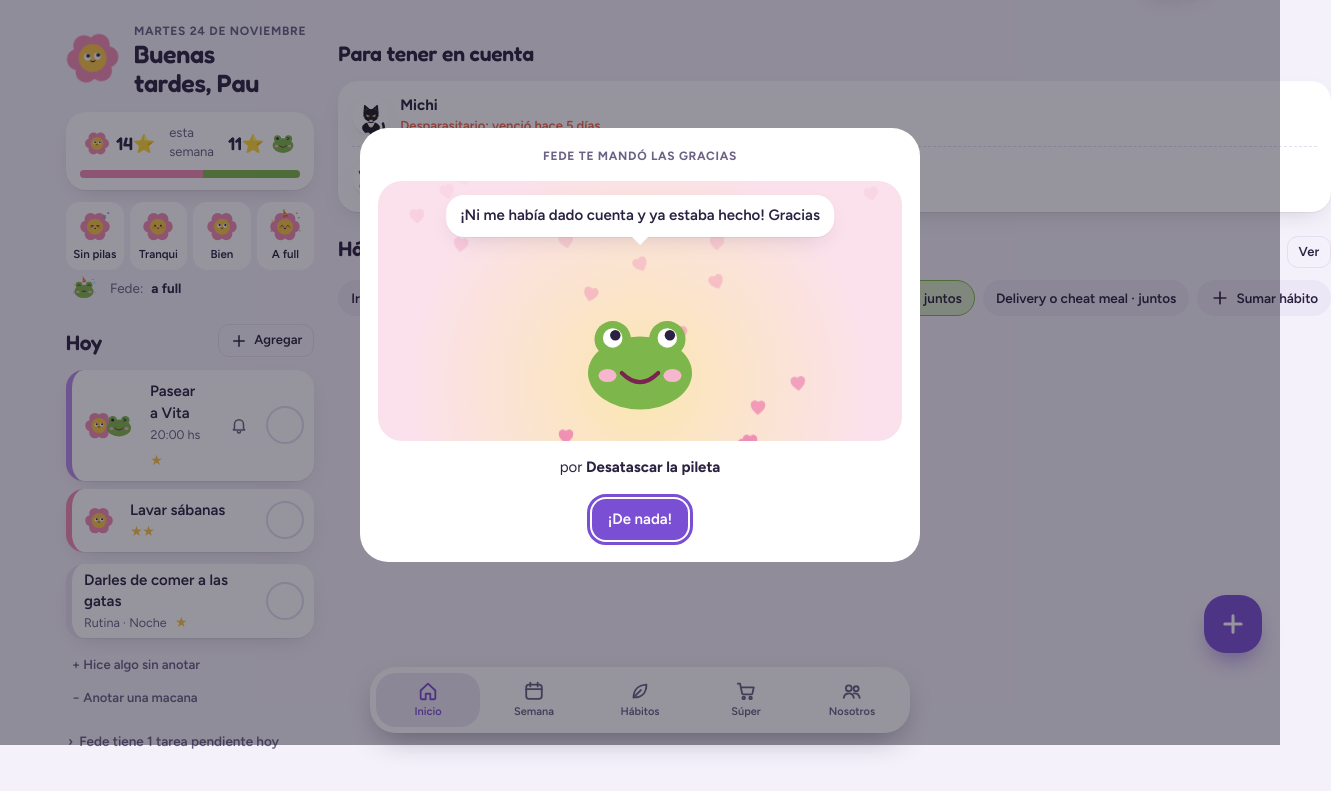
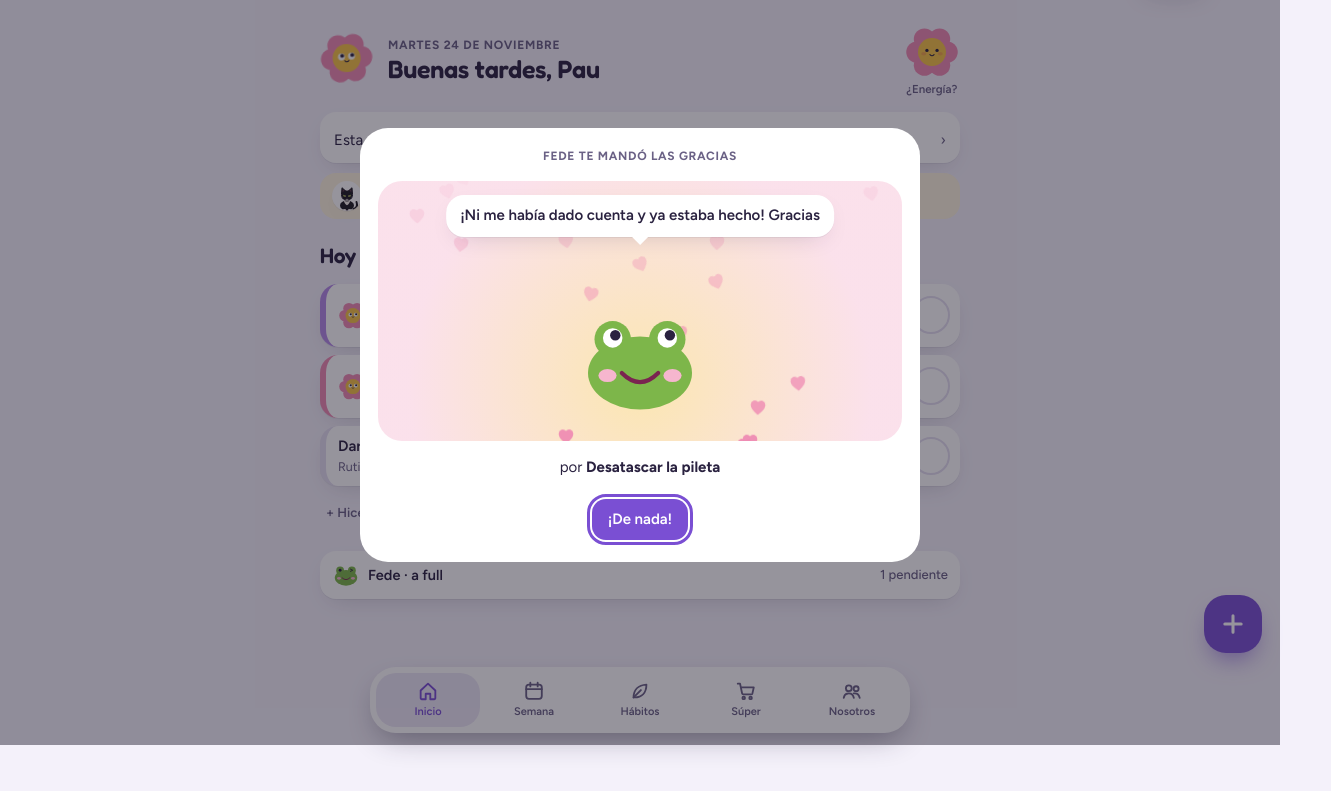
Before and after one commit to paumartz/nido, a website: page web/index.html in a window 1280 px wide. Shown: the part 55-846 px from the top of the page, 1331 px wide, since content can reach past the window. After the commit the page ends 800 px from the top, so only its background shows below. Drawn offline with Linux system fonts and the light colour scheme.

Commit message:
Inicio simple: hoy primero, estrellitas en una frase, energía en un botón, avisos solo urgentes, ideas en Semana
Co-Authored-By: Claude Opus 5.5 <noreply@anthropic.com>
Claude-Session: https://claude.ai/code/session_01JnBEVq471V7eicMB6wYMtG

```diff
--- a/web/index.html
+++ b/web/index.html
@@ -415,6 +415,21 @@ button.stk{font:inherit;color:inherit}
 .nudge-btn:hover{background:var(--soft)}
 .nudge-btn.sent{color:var(--teal)}
 .nudge-btn svg{width:18px;height:18px}
+.home1{max-width:640px;margin:0 auto}
+.moodbtn{flex:none;display:flex;flex-direction:column;align-items:center;gap:2px;font-size:11.5px;font-weight:600;color:var(--ink-2);padding:4px 6px;border-radius:14px}
+.moodbtn svg{width:38px;height:38px}
+.starline{display:flex;align-items:baseline;gap:4px;width:100%;margin-top:14px;padding:12px 14px;border-radius:16px;background:var(--paper);box-shadow:var(--shadow);font-size:15px;text-align:left}
+.starline b{font-family:var(--f-display);font-size:19px;font-weight:600}
+.notes{display:flex;flex-direction:column;gap:6px;margin-top:10px}
+.note{display:flex;align-items:center;gap:10px;width:100%;padding:8px 12px;border-radius:16px;background:color-mix(in srgb,var(--sun) 18%,var(--paper));text-align:left;font-size:14px}
+.note svg.char,.note>svg{width:30px;height:30px;flex:none}
+.note .pet-mini{width:30px;height:30px}.note .pet-mini svg.fam{width:30px;height:30px}
+.home1 .sec h2{font-size:21px}
+.theirs summary,.theirs .sum{display:flex;align-items:center;gap:8px;padding:10px 12px;border-radius:16px;background:var(--paper);box-shadow:var(--shadow);font-weight:600;color:var(--ink);font-size:14.5px}
+.theirs summary::before{display:none}
+.theirs summary svg,.theirs .sum svg{width:28px;height:28px}
+.theirs summary .muted,.theirs .sum .muted{margin-left:auto;font-weight:500;font-size:13px}
+.moodsheet .mood-b svg{width:56px;height:56px}
 @media (min-width:900px){.home-grid{display:grid;grid-template-columns:1.3fr 1fr;gap:24px;align-items:start}}
 </style>
 </head>
@@ -897,48 +912,46 @@ function taskCard(t, opts = {}){
 
 function viewHome(){
   const t = todayS(), P = prof(me), o = other(me), ws = weekStart(t), we = addDays(ws, 6);
-  const a = totalStars("pau", ws, we), b = totalStars("fede", ws, we), tot = a + b, pa = tot > 0 ? Math.round(Math.max(0, a) / Math.max(1, Math.max(0, a) + Math.max(0, b)) * 100) : 50;
+  const wk = totalStars(me, ws, we), wo = totalStars(o, ws, we);
   const mine = tasksOn(t).filter(x => !x.routine && ((x.assignees || []).includes(me) || !(x.assignees || []).length));
   const late = tasks().filter(x => x.day && x.day < t && x.status !== "done" && ((x.assignees || []).includes(me) || !(x.assignees || []).length)).sort((x, y) => x.day.localeCompare(y.day));
+  const myR = routinesOn(t).filter(r => (r.who || []).includes(me));
   const theirs = tasksOn(t).filter(x => !x.routine && (x.assignees || []).includes(o) && !(x.assignees || []).includes(me));
   const theirsLeft = theirs.filter(x => x.status !== "done").length;
-  const list = [...late, ...mine];
   const hr = new Date().getHours(), greet = hr < 6 ? "Buenas noches" : hr < 13 ? "Buen día" : hr < 20 ? "Buenas tardes" : "Buenas noches";
-  const mineM = moodOf(me, t), om = moodOf(o, t), play = lv => ui.moodPlay?.who === me && ui.moodPlay.lv === lv && Date.now() < ui.moodPlay.until;
-
-  // Un solo bloque con lo que hay que tener en cuenta (máximo 4 cosas)
-  const notes = [], row = (icon, title, sub, btn = "", act = "") => `<div class="list-row" ${act}>${icon}<div class="grow"><b>${title}</b>${sub ? `<div class="small muted">${sub}</div>` : ""}</div>${btn}</div>`;
+  const mineM = moodOf(me, t), om = moodOf(o, t);
+
+  // Solo lo urgente (máximo 3)
+  const notes = [], note = (icon, html, act) => `<button class="note" ${act}>${icon}<span>${html}</span></button>`;
   const nr = nextReminder();
-  if (nr && nr.off === 0) notes.push(row(charSVG({ char:"dog", color:"#C08A5B", face:"happy" }), esc(nr.r.text), `Hoy ${esc(nr.r.time)} hs`, "", `data-act="go" data-v="avisos" style="cursor:pointer"`));
-  petAlerts().slice(0, 2).forEach(al => notes.push(row(`<span class="pet-mini">${famSVG(al.k)}</span>`, esc(petName(al.k)), `<span style="${al.urgent ? "color:var(--tomato);font-weight:600" : ""}">${esc(al.txt)}</span>`, "", `data-act="pet-open" data-v="${al.k}" style="cursor:pointer"`)));
-  const sug = suggestions()[0];
-  if (sug) notes.push(row(charSVG(prof(sug.who || me)), "Idea", esc(sug.text), sug.act ? `<button class="btn sm pri" data-act="apply" data-v='${esc(JSON.stringify(sug.act))}'>${esc(sug.label)}</button>` : ""));
+  if (nr && nr.off === 0) notes.push(note(charSVG({ char:"dog", color:"#C08A5B", face:"happy" }), `<b>${esc(nr.r.time)}</b> · ${esc(nr.r.text)}`, `data-act="go" data-v="avisos"`));
+  petAlerts().filter(a => a.urgent).slice(0, 2).forEach(a => notes.push(note(`<span class="pet-mini">${famSVG(a.k)}</span>`, `<b>${esc(petName(a.k))}</b> · ${esc(a.txt)}`, `data-act="pet-open" data-v="${a.k}"`)));
   const rs = rewardsOf(me), bal = starBalance(me), can = rs.filter(r => r.cost <= bal).pop();
-  if (can) notes.push(row(stickerSVG("star", "#F6C445", charSVG({ char:"heart", color:"#F0644B", face:"party" })), `Ya podés canjear “${esc(can.title)}”`, `${fmtN(bal)}⭐ disponibles`, `<button class="btn sm" data-act="go" data-v="premios">Ver</button>`));
-  const dn = parse(t).getDate();
-  if (dn <= 5){ const d = parse(t); d.setDate(1); d.setMonth(d.getMonth() - 1); const pm = ymd(d).slice(0, 7);
-    notes.push(row(stickerSVG("scallop", "#EF8BB3", charSVG({ char:"star", color:"#F6C445", face:"happy" })), `Resumen de ${monthLabel(pm)}`, "", `<button class="btn sm" data-act="go-summary" data-v="${pm}">Ver</button>`)); }
-
-  return `<div class="home-grid"><div>
+  if (can) notes.push(note(stickerSVG("star", "#F6C445", charSVG({ char:"heart", color:"#F0644B", face:"party" })), `Ya podés canjear <b>${esc(can.title)}</b>`, `data-act="go" data-v="premios"`));
+
+  const routineRow = r => { const on = !!store.tasks[rtId(r.id, t)];
+    return `<div class="task ${on ? "done" : ""}" style="--tc:var(--line)"><div class="body"><span class="t">${esc(r.title)}</span><span class="m"><span>Rutina</span><span class="stars">${starStr(r.points || 1)}</span></span></div><button class="check" data-act="routine-toggle" data-v="${r.id}" data-d="${t}" aria-label="${on ? "Desmarcar" : "Hecha"}">${ic("check", 3)}</button></div>`; };
+  const items = late.length + mine.length + myR.length;
+
+  return `<div class="home1">
     <div class="hello2"><button data-act="edit-prof" aria-label="Cambiar tu personaje">${charSVG(P, "char wiggle")}</button>
-      <div style="min-width:0"><div class="eyebrow">${DAYS[dow(t)]} ${fmtDay(t)}</div><h1>${greet}, ${esc(P.name)}</h1></div></div>
-    <div class="weekbar">
-      <div class="row" style="justify-content:space-between"><button class="row wk-half" style="gap:6px" data-act="stars-week" data-v="pau">${charSVG(prof("pau"))}<b class="tnum">${fmtN(a)}⭐</b></button><span class="small muted">esta semana</span><button class="row wk-half" style="gap:6px" data-act="stars-week" data-v="fede"><b class="tnum">${fmtN(b)}⭐</b>${charSVG(prof("fede"))}</button></div>
-      <div class="bal-bar"><span style="width:${pa}%;background:${prof("pau").color}"></span><span style="width:${100 - pa}%;background:${prof("fede").color}"></span></div></div>
-    <div class="moodrow"><div class="moods mini">${MOODS.map(m => `<button class="mood-b ${play(m.lv) ? "play" : ""}" data-act="mood" data-v="${m.lv}" aria-pressed="${mineM === m.lv}">${moodSVG(prof(me), m.lv)}<span>${m.name}</span></button>`).join("")}</div>
-      <div class="mood-other">${om ? `<button class="mood-peek ${ui.moodPlay?.who === o && Date.now() < ui.moodPlay.until ? "play" : ""}" data-act="mood-peek" data-v="${om}" aria-label="Ver cómo viene ${esc(prof(o).name)}">${moodSVG(prof(o), om)}</button>${esc(prof(o).name)}: <b style="color:var(--ink)">${moodName(om).toLowerCase()}</b>` : `${charSVG({ ...prof(o), face:"dots" })}${esc(prof(o).name)} no contó cómo viene`}</div></div>
-
-    <section class="sec"><div class="sec-h"><h2>Hoy</h2><button class="btn sm ghost" data-act="new-task" data-day="${t}">${ic("plus")}Agregar</button></div>
-      ${list.length ? `<div class="tasks">${list.map(x => taskCard(x, { showDay: x.day < t })).join("")}</div>` : `<div class="empty">Nada para vos hoy.</div>`}
-      ${routinesOn(t).filter(r => (r.who || []).includes(me)).map(r => { const on = !!store.tasks[rtId(r.id, t)];
-        return `<div class="task ${on ? "done" : ""}" style="--tc:var(--line);padding-block:6px"><div class="body"><span class="t">${esc(r.title)}</span><span class="m"><span>Rutina · ${SLOTS[r.slot || ""]}</span><span class="stars">${starStr(r.points || 1)}</span></span></div><button class="check" data-act="routine-toggle" data-v="${r.id}" data-d="${t}" aria-label="${on ? "Desmarcar" : "Hecha"}">${ic("check", 3)}</button></div>`; }).join("")}
-      <div class="row" style="gap:2px;flex-wrap:wrap"><button class="add-day" data-act="quick-done">+ Hice algo sin anotar</button><button class="add-day" data-act="oops">− Anotar una macana</button></div>
-      ${theirs.length ? `<details class="theirs"><summary>${theirsLeft ? `${esc(prof(o).name)} tiene ${theirsLeft} ${theirsLeft === 1 ? "tarea pendiente" : "tareas pendientes"} hoy` : `Lo de ${esc(prof(o).name)} para hoy ya está hecho`}</summary><div class="tasks" style="margin-top:8px">${theirs.map(x => taskCard(x)).join("")}</div></details>` : ""}
+      <div style="min-width:0;flex:1"><div class="eyebrow">${DAYS[dow(t)]} ${fmtDay(t)}</div><h1>${greet}, ${esc(P.name)}</h1></div>
+      <button class="moodbtn" data-act="mood-open" aria-label="Tu energía de hoy">${mineM ? moodSVG(P, mineM) : charSVG({ ...P, face:"dots" })}<span>${mineM ? moodName(mineM) : "¿Energía?"}</span></button></div>
+    <button class="starline" data-act="stars-week" data-v="${me}">Esta semana sumaste <b class="tnum">${fmtN(wk)}⭐</b><span class="muted"> · ${esc(prof(o).name)} ${fmtN(wo)}⭐</span><span class="muted" style="margin-left:auto">›</span></button>
+    ${notes.length ? `<div class="notes">${notes.slice(0, 3).join("")}</div>` : ""}
+    <section class="sec"><h2>Hoy</h2>
+      ${items ? `<div class="tasks">${late.map(x => taskCard(x, { showDay:true })).join("")}${mine.map(x => taskCard(x)).join("")}${myR.map(routineRow).join("")}</div>` : `<div class="empty">Nada para hoy 🎉</div>`}
+      <div class="row" style="gap:2px;flex-wrap:wrap"><button class="add-day" data-act="quick-done">+ Hice algo</button><button class="add-day" data-act="oops">− Macana</button></div>
     </section>
-  </div><div>
-    ${notes.length ? `<section class="sec"><div class="sec-h"><h2>Para tener en cuenta</h2></div><div class="card" style="padding:4px 14px">${notes.slice(0, 4).join("")}</div></section>` : ""}
-    ${habits().length ? `<section class="sec"><div class="sec-h"><h2>Hábitos</h2><button class="btn sm ghost" data-act="go" data-v="habitos">Ver</button></div><div class="hscroll">${habitChips()}</div></section>` : ""}
-  </div></div>`;
+    <section class="sec">
+      ${theirs.length ? `<details class="theirs"><summary>${charSVG(prof(o))}<span>${esc(prof(o).name)}${om ? ` · ${moodName(om).toLowerCase()}` : ""}</span><span class="muted">${theirsLeft ? `${theirsLeft} ${theirsLeft === 1 ? "pendiente" : "pendientes"}` : "todo hecho"}</span></summary><div class="tasks" style="margin-top:8px">${theirs.map(x => taskCard(x)).join("")}</div></details>`
+        : `<div class="theirs"><div class="sum">${charSVG(prof(o))}<span>${esc(prof(o).name)}${om ? ` · ${moodName(om).toLowerCase()}` : ""}</span><span class="muted">sin tareas hoy</span></div></div>`}
+    </section>
+  </div>`;
+}
+function moodSheet(){
+  const m = moodOf(me, todayS());
+  openSheet(`<h2>¿Cómo venís hoy?</h2><div class="moods moodsheet">${MOODS.map(x => `<button class="mood-b" data-act="mood" data-v="${x.lv}" aria-pressed="${m === x.lv}">${moodSVG(prof(me), x.lv)}<span>${x.name}</span></button>`).join("")}</div>`);
 }
 function aiBlock(){ return ""; }
 
@@ -957,6 +970,7 @@ function viewWeek(){
       <div class="seg"><button data-act="week-mode" data-v="quick" aria-pressed="${quick}">Vista rápida</button><button data-act="week-mode" data-v="detail" aria-pressed="${!quick}">Detalle</button></div>
       <div class="row"><button class="btn sm ghost" data-act="go" data-v="tareas">Todas las tareas</button><button class="btn sm ghost" data-act="sync" aria-label="Google Calendar">${ic("cal")}</button></div>
     </div>
+    ${(() => { const sg = suggestions()[0]; return sg ? `<div class="note" style="margin-top:12px;cursor:default">${charSVG(prof(sg.who || me))}<span style="flex:1">${esc(sg.text)}</span>${sg.act ? `<button class="btn sm pri" data-act="apply" data-v='${esc(JSON.stringify(sg.act))}'>${esc(sg.label)}</button>` : ""}</div>` : ""; })()}
     ${quick ? `<div class="qweek">${days.map(quickRow).join("")}</div>` : `
     <div class="days">${days.map(d => {
       const list = tasksOn(d).filter(x => !x.routine);
@@ -2667,7 +2681,9 @@ document.addEventListener("click", e => {
     case "thank": thankSheet(v); break;
     case "replay-thx": showThanks(v, el.dataset.from, false); break;
     case "mood-peek": ui.moodPlay = { who:other(me), lv:+v, until:Date.now()+2200 }; render(); setTimeout(render, 2300); break;
-    case "mood": ui.moodPlay = { who:me, lv:+v, until:Date.now()+2200 }; setTimeout(render, 2300); put("mood", `${todayS()}_${me}`, { who:me, date:todayS(), level:+v });
+    case "mood-open": moodSheet(); break;
+    case "mood": if (el.closest(".moodsheet")){ el.closest(".moodsheet").querySelectorAll(".mood-b").forEach(x => x.setAttribute("aria-pressed", x === el)); el.classList.add("play"); setTimeout(closeSheet, 1100); }
+      ui.moodPlay = { who:me, lv:+v, until:Date.now()+2200 }; setTimeout(render, 2300); put("mood", `${todayS()}_${me}`, { who:me, date:todayS(), level:+v });
       toast(+v === 1 ? "Anotado. Hoy Nido te sugiere aflojar y mover cosas." : +v === 4 ? "¡A full! Hoy podés con una tarea más." : "Anotado"); break;
     case "away-new": awaySheet(); break;
     case "away-del": del("away", v); toast("Borrado"); break;
```
